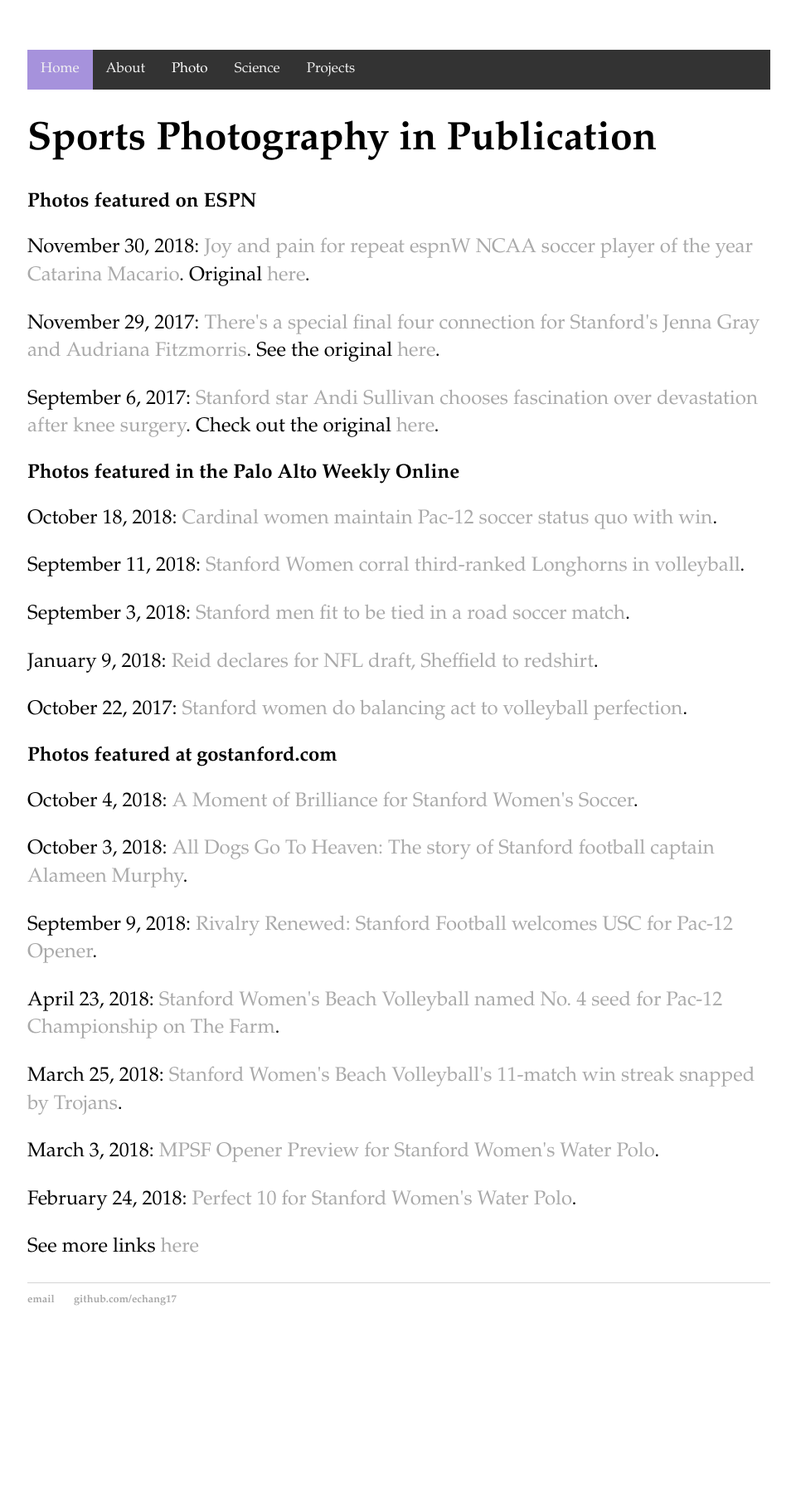
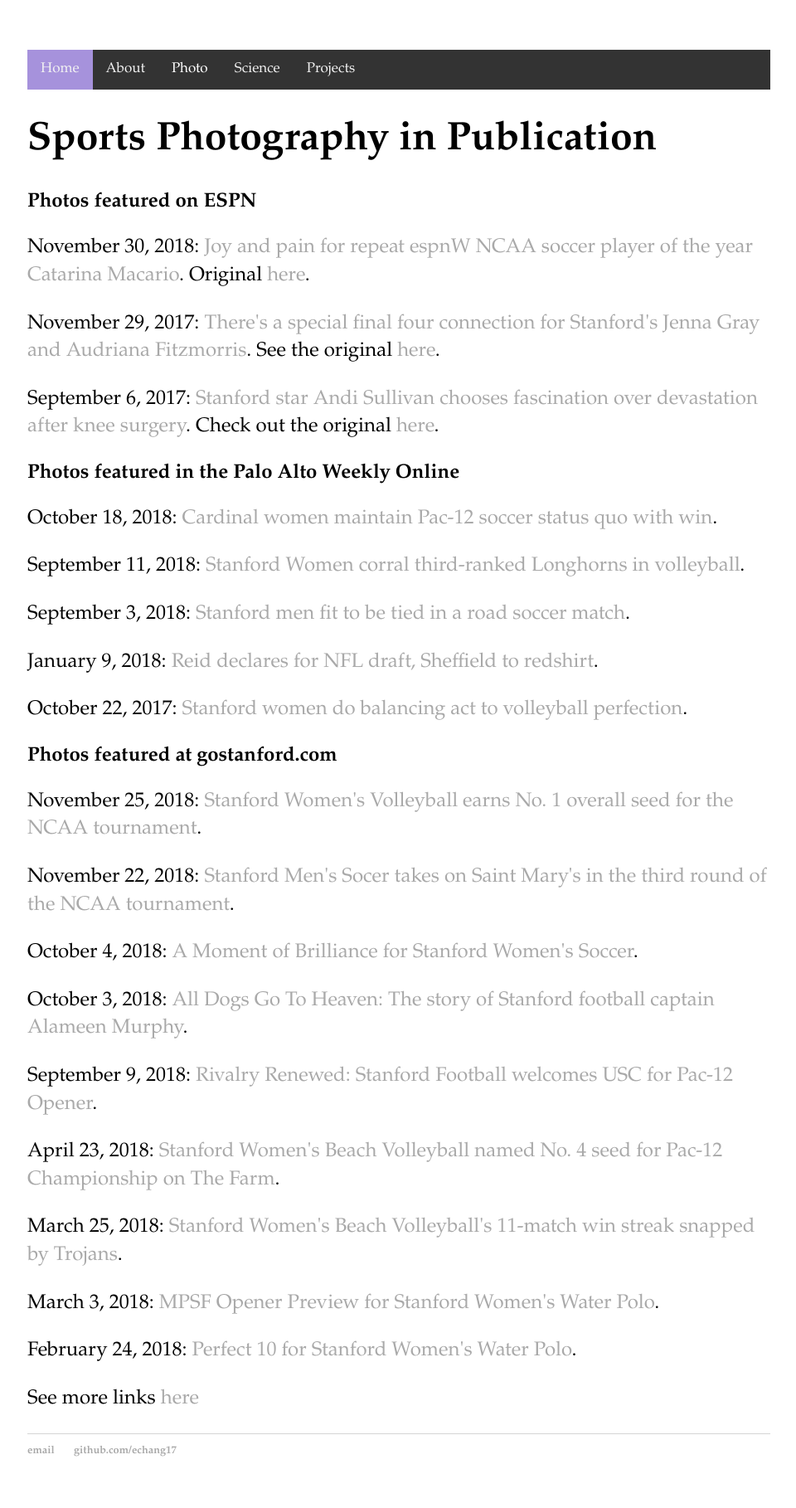
Before and after one commit to echang17/echang17.github.io, a Jekyll site: the page built from links/index.html, in a window 1280 px wide. Shown: the whole page at 83% size, without its empty margins (159-1119 px from the left). Built offline with Jekyll 4.4.1, drawn with Linux system fonts in a browser that asks for light colours; before the commit the page ends 1636 px from its top, so only the background shows below that.

Commit message:
Update index.html

```diff
--- a/links/index.html
+++ b/links/index.html
@@ -17,6 +17,8 @@ title: Published Photos
     <p>October 22, 2017: <a href="https://www.paloaltoonline.com/news/2017/10/22/stanford-women-do-balancing-act-to-volleyball-perfection">Stanford women do balancing act to volleyball perfection</a>.</p>
   <p></p>
   <h2>Photos featured at gostanford.com</h2>
+    <p>November 25, 2018: <a href="https://gostanford.com/news/2018/11/25/womens-volleyball-top-seed.aspx">Stanford Women's Volleyball earns No. 1 overall seed for the NCAA tournament</a>.</p>
+    <p>November 22, 2018: <a href="https://gostanford.com/news/2018/11/22/mens-soccer-gaels-next-in-ncaa-run.aspx">Stanford Men's Socer takes on Saint Mary's in the third round of the NCAA tournament</a>.</p>
     <p>October 4, 2018: <a href="https://gostanford.com/news/2018/10/4/womens-soccer-amoment-of-brilliance.aspx">A Moment of Brilliance for Stanford Women's Soccer</a>.</p>
     <p>October 3, 2018: <a href="https://stanford_ftp.sidearmsports.com/Feature/AlameenMurphyFeature/">All Dogs Go To Heaven: The story of Stanford football captain Alameen Murphy</a>.</p>
     <p>September 9, 2018: <a href="https://gostanford.com/news/2018/9/3/football-rivalry-renewed.aspx">Rivalry Renewed: Stanford Football welcomes USC for Pac-12 Opener</a>.</p>
```
